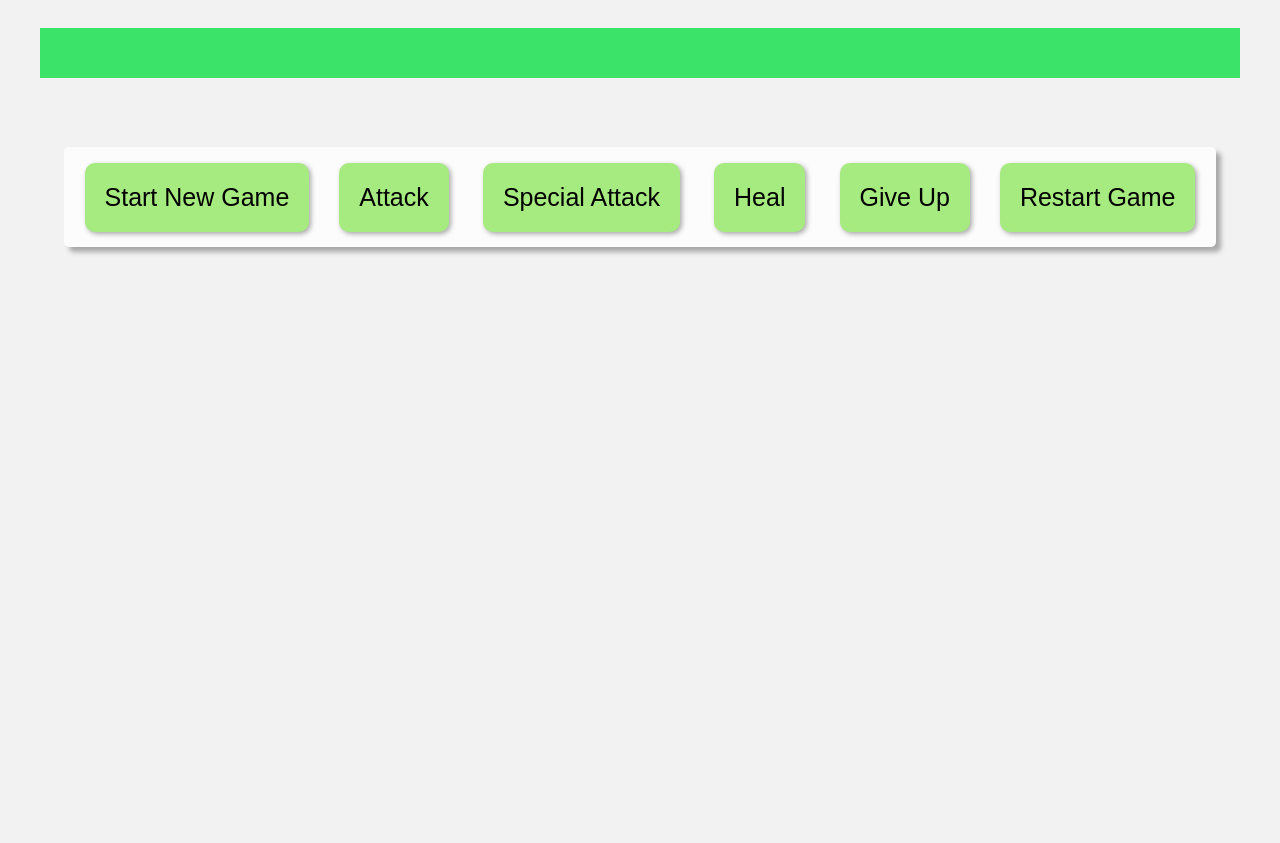
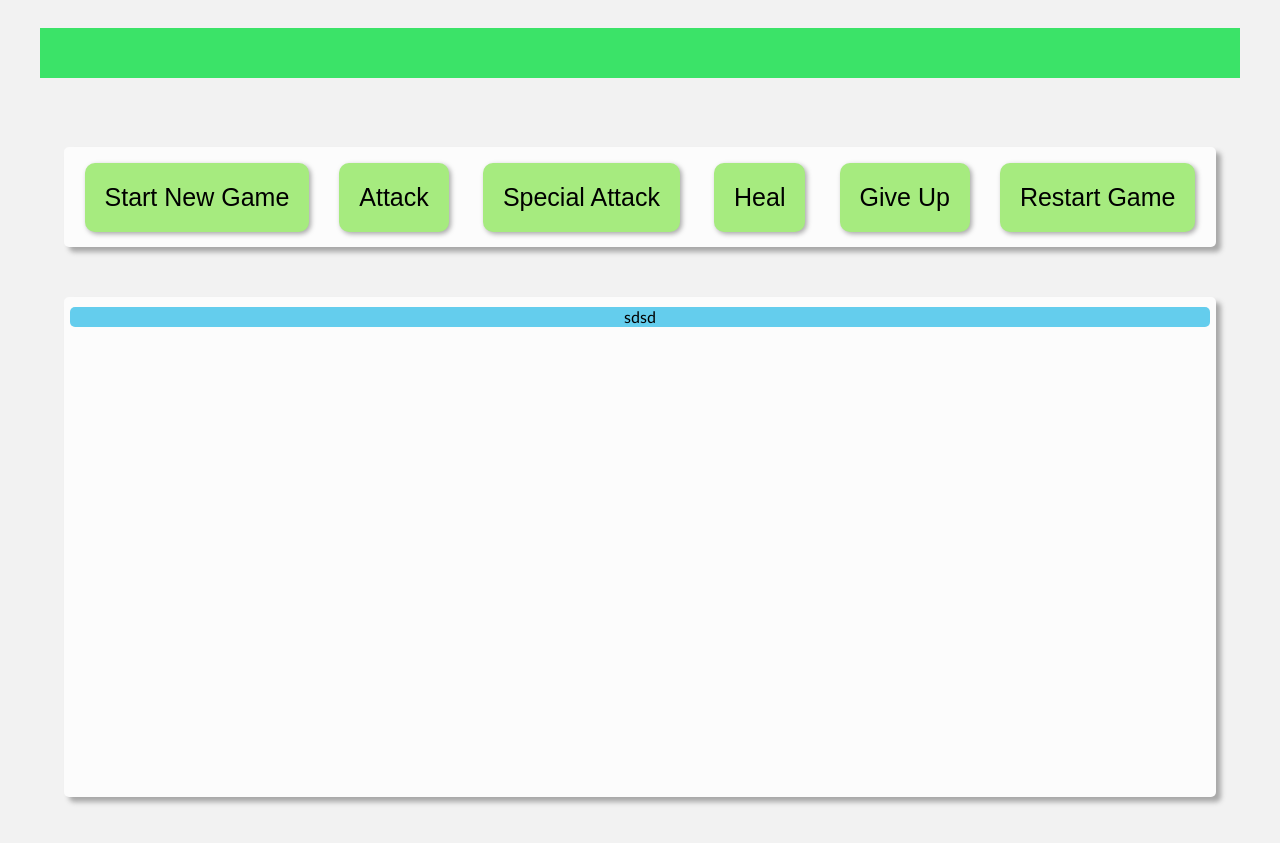
Before and after one commit to ndshaw01/monsterSlayer, a plain HTML site: page index.html in a window 1280 px wide. Shown: the part 153-996 px from the top of the page. Before the commit the page ends 800 px from the top, so only its background shows below. Drawn offline with Linux system fonts and the light colour scheme.

Commit message:
added styling for log

```diff
--- a/index.html
+++ b/index.html
@@ -39,7 +39,10 @@
 			</div>
 		</div>
 		<div id="log">
-			<div class="logEntry">
+			<div id="logWrapper">
+				<div class="logEntry">
+					sdsd
+				</div>
 			</div>
 		</div>
 	</div>
--- a/styles.css
+++ b/styles.css
@@ -55,7 +55,32 @@ button{
 }
 
 #log{
+	width:100%;
+	min-height: 500px;
+	height:100%;
+	margin:50px 0px;
+	background-color: #fcfcfc;
+	border-radius:5px;
+	box-shadow: 5px 5px 5px #a8a8a8;
+	display:flex;
+	justify-content: center;
+}
 
+#logWrapper{
+	width:99%;
+	height:100%;
+	display:flex;
+	flex-direction:column;
+	text-align:center;
+}
+
+.logEntry{
+	background-color:#64cded;
+	text-align:center;
+	width:100%;
+	height:20px;
+	margin:10px 0;
+	border-radius:5px;
 }
 
 .healthbar{
```
